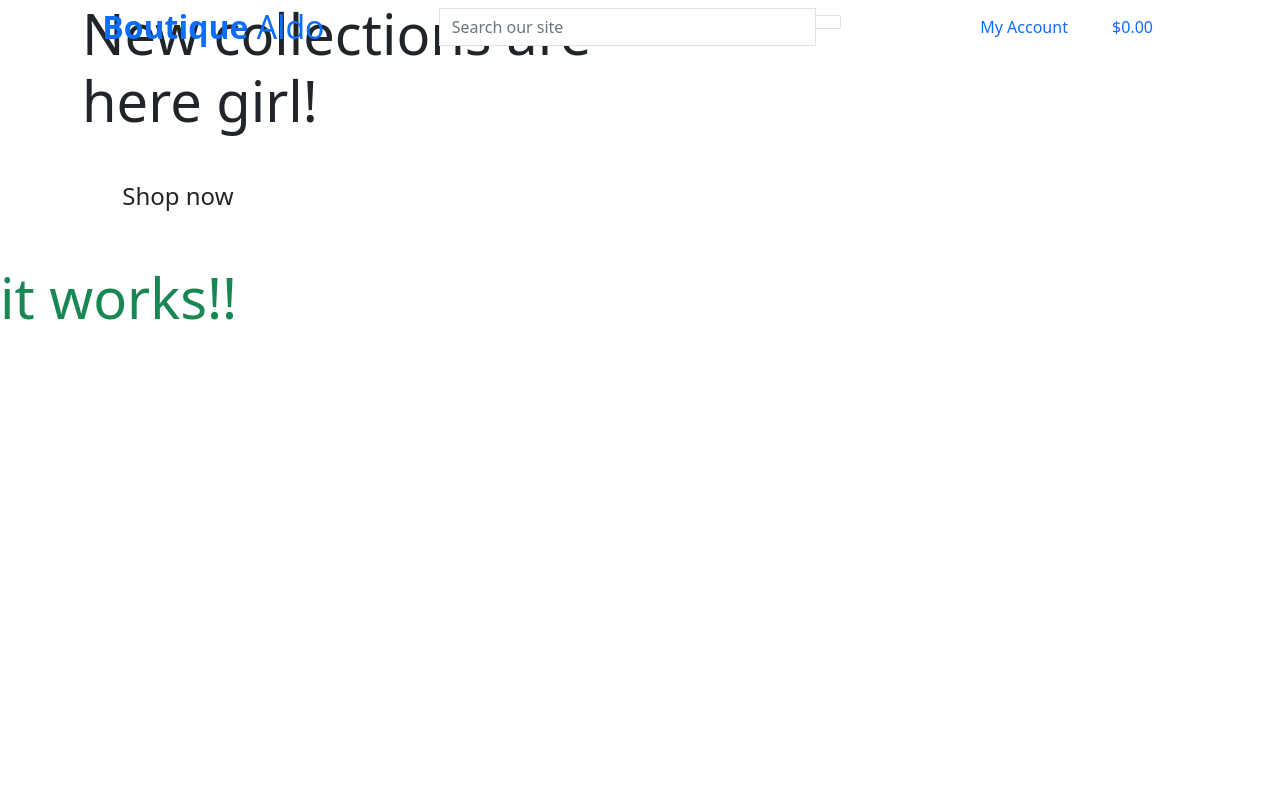
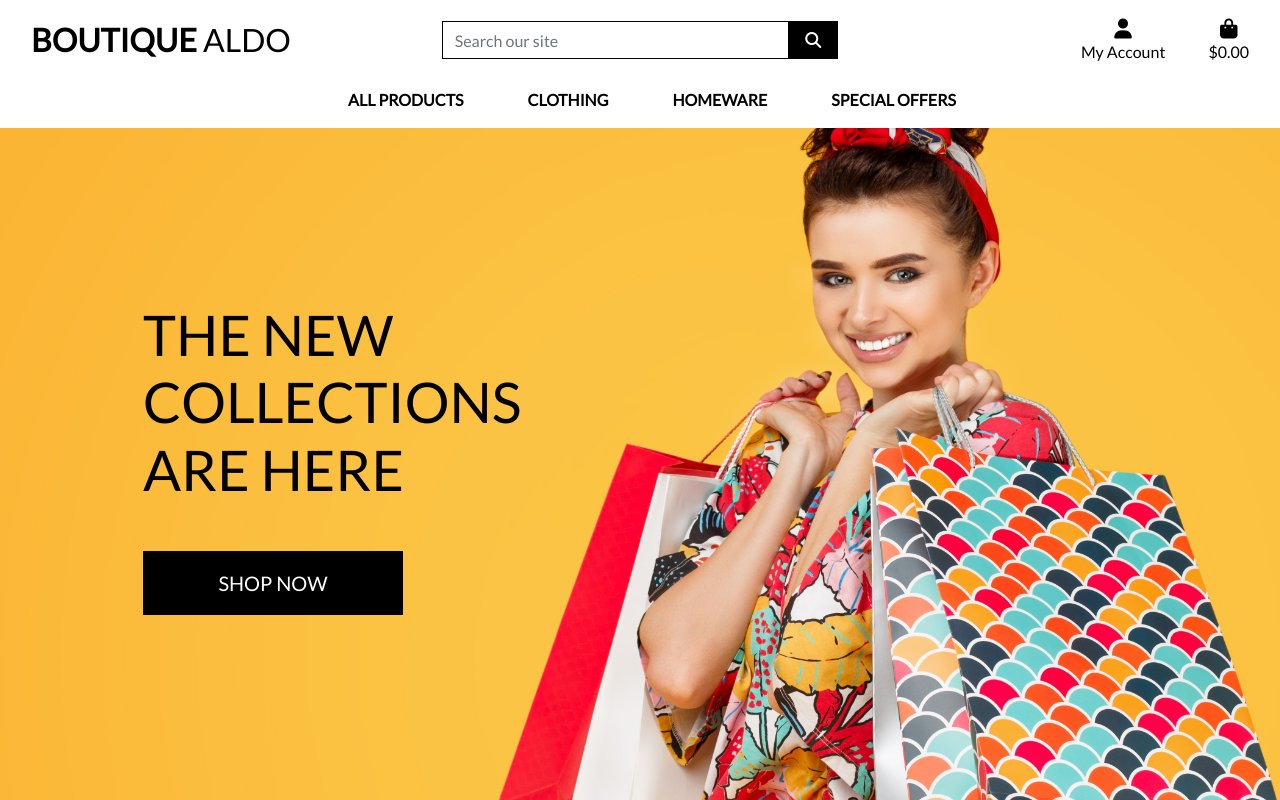
Before and after one commit to mayasaffron/boutique_ado_version_1, a Django app: page / in a window 1280 px wide. Run offline with Django 3.2, Linux system fonts and the light colour scheme; some libraries are stand-ins or nearby versions.

Commit message:
completed home page header and css

```diff
--- a/boutique_ado/urls.py
+++ b/boutique_ado/urls.py
@@ -15,9 +15,12 @@ Including another URLconf
 """
 from django.contrib import admin
 from django.urls import path, include
+from django.conf import settings
+from django.conf.urls.static import static
+
 
 urlpatterns = [
     path('admin/', admin.site.urls),
     path('accounts/', include('allauth.urls')),
     path('', include('home.urls')),
-]
+] + static(settings.MEDIA_URL, document_root=settings.MEDIA_ROOT)
--- a/home/templates/home/index.html
+++ b/home/templates/home/index.html
@@ -1,32 +1,28 @@
+
 {% extends "base.html" %}
-
 {% load static %}
 
 {% block page_header %}
-
-<container class="header-container">
+    <div class="container header-container">
         <div class="row">
-        <div class="col">
-
+            <div class="col"></div>
         </div>
     </div>
-</container>
-
 {% endblock %}
 
 {% block content %}
-
     <div class="container h-100">
         <div class="row h-100">
             <div class="col-7 col-md-6 my-auto">
                 <h1 class="display-4 logo-font text-black">
-               New collections are here girl!
+                    The new collections are here
                 </h1>
                 <div class="my-5">
-        <h4><a href="" class="shop-now-button btn-lg btn rounded-0 text-uppercase py-3"></a> Shop now</h4>
+                    <h4>
+                        <a href="" class="shop-now-button btn btn-lg rounded-0 text-uppercase py-3">Shop Now</a>
+                    </h4>
                 </div>
             </div>
         </div>
     </div>
-<h1 class="display-4 text-success"> it works!!</h1>
 {% endblock %}
--- /dev/null
+++ b/static/css/base.css
@@ -0,0 +1,81 @@
+html {
+    height: 100%;
+}
+
+body {
+    background: url('/media/homepage_background_cropped.jpg') no-repeat center center fixed;
+    background-size: cover;
+    height: calc(100vh - 164px);
+    color: #555;
+    font-family: 'Lato';
+}
+
+/* from Bulma */
+.icon {
+    align-items: center;
+    display: inline-flex;
+    justify-content: center;
+    height: 1.5rem;
+    width: 1.5rem;
+}
+
+.logo-font {
+    text-transform: uppercase;
+}
+
+.main-logo-link {
+    width: fit-content;
+}
+
+.shop-now-button {
+    background: black;
+    color: white;
+    min-width: 260px;
+}
+
+.btn-black {
+    background: black;
+    color: white;
+}
+
+.shop-now-button:hover,
+.shop-now-button:active,
+.shop-now-button:focus,
+.btn-black:hover,
+.btn-black:active,
+.btn-black:focus {
+    background: #222;
+    color: white;
+}
+
+.text-black {
+    color: #000 !important;
+}
+
+.border-black {
+    border: 1px solid black !important;
+}
+
+/* -------------------------------- Media Queries */
+
+/* Slightly larger container on xl screens */
+@media (min-width: 1200px) {
+  .container {
+    max-width: 80%;
+  }
+}
+
+/* fixed top navbar only on medium and up */
+@media (min-width: 992px) {
+    .fixed-top-desktop-only {
+        position: fixed;
+        top: 0;
+        right: 0;
+        left: 0;
+        z-index: 1030;
+    }
+
+    .header-container {
+        padding-top: 164px;
+    }
+}
--- a/templates/base.html
+++ b/templates/base.html
@@ -16,8 +16,9 @@
 
 
 {% block corecss %}
-    <link href="https://cdn.jsdelivr.net/npm/bootstrap@5.0.0-beta1/dist/css/bootstrap.min.css" rel="stylesheet"
-        integrity="sha384-giJF6kkoqNQ00vy+HMDP7azOuL0xtbfIcaT9wjKHr8RbDVddVHyTfAAsrekwKmP1" crossorigin="anonymous">
+    <link rel="stylesheet" href="https://stackpath.bootstrapcdn.com/bootstrap/4.4.1/css/bootstrap.min.css" integrity="sha384-Vkoo8x4CGsO3+Hhxv8T/Q5PaXtkKtu6ug5TOeNV6gBiFeWPGFN9MuhOf23Q9Ifjh" crossorigin="anonymous">
+    <link href="https://fonts.googleapis.com/css2?family=Lato&display=swap" rel="stylesheet">
+    <link rel="stylesheet" href="{% static 'css/base.css' %}">
 {% endblock %}
 
 {% block extracss %}
@@ -25,9 +26,10 @@
 {% endblock %}
 
 {% block corejs %}
-    <script src="https://cdn.jsdelivr.net/npm/bootstrap@5.0.0-beta1/dist/js/bootstrap.bundle.min.js"
-        integrity="sha384-ygbV9kiqUc6oa4msXn9868pTtWMgiQaeYH7/t7LECLbyPA2x65Kgf80OJFdroafW"
-        crossorigin="anonymous"></script>
+    <script src="https://code.jquery.com/jquery-3.4.1.slim.min.js" integrity="sha384-J6qa4849blE2+poT4WnyKhv5vZF5SrPo0iEjwBvKU7imGFAV0wwj1yYfoRSJoZ+n" crossorigin="anonymous"></script>
+    <script src="https://cdn.jsdelivr.net/npm/popper.js@1.16.0/dist/umd/popper.min.js" integrity="sha384-Q6E9RHvbIyZFJoft+2mJbHaEWldlvI9IOYy5n3zV9zzTtmI3UksdQRVvoxMfooAo" crossorigin="anonymous"></script>
+    <script src="https://stackpath.bootstrapcdn.com/bootstrap/4.4.1/js/bootstrap.min.js" integrity="sha384-wfSDF2E50Y2D1uUdj0O3uMBJnjuUD4Ih7YwaYd1iqfktj0Uod8GCExl3Og8ifwB6" crossorigin="anonymous"></script>
+    <script src="https://kit.fontawesome.com/372dca3c92.js" crossorigin="anonymous"></script>
 {% endblock %}
 
 {% block extrajs %}
@@ -38,7 +40,7 @@
 
 <body>
 <header class="container-fluid fixed-top">
-<div class="row">
+<div class="row bg-white pt-lg-2 d-none d-lg-flex" id="topnav">
     <div class="col-12 col-lg-4 my-auto py-1 py-lg-0 text-center text-lg-left"> <a href="{% url 'home' %}" class="nav-link main-logo-link"><h2 class="logo-font text-black my-0"><strong> Boutique</strong> Aldo</h2></a></div>
     <div class="col-12 col-lg-4 my-auto py-1 py-lg-0">
         <form method="GET" action="">
@@ -94,6 +96,15 @@
     </div>
 
 </div>
+<div class="row bg-white">
+<nav class="navbar navbar-expand-lg navbar-light w-100">
+    <button class="navbar-toggler" type="button" data-bs-toggle="collapse" data-bs-target="#main-nav" aria-controls="main_nav" aria-expanded="false" aria-label="Toggle navigation">
+      <span class="navbar-toggler-icon"></span>
+    </button>
+    {% include 'includes/mobile-top-header.html' %}
+    {% include 'includes/main-nav.html' %}
+</nav>
+</div>
 </header>
 
 {% if messages %}
--- /dev/null
+++ b/templates/includes/main-nav.html
@@ -0,0 +1,50 @@
+<div class="collapse navbar-collapse" id="main-nav">
+    <ul class="navbar-nav w-auto mx-auto">
+        <li class="nav-item dropdown">
+            <a class="logo-font font-weight-bold nav-link text-black mr-5" href="#" id="all-products-link" data-toggle="dropdown" aria-haspopup="true" aria-expanded="false">
+                All Products
+            </a>
+            <div class="dropdown-menu border-0" aria-labelledby="all-products-link">
+                <a href="" class="dropdown-item">By Price</a>
+                <a href="" class="dropdown-item ">By Rating</a>
+                <a href="" class="dropdown-item ">By Category</a>
+                <a href="" class="dropdown-item">All Products</a>
+            </div>
+        </li>
+
+        <li class="nav-item dropdown">
+            <a class="logo-font font-weight-bold nav-link text-black mr-5" href="#" id="clothing-link" data-toggle="dropdown" aria-haspopup="true" aria-expanded="false">
+                Clothing
+            </a>
+            <div class="dropdown-menu border-0" aria-labelledby="clothing-link">
+                <a href="" class="dropdown-item">Activewear &amp; Essentials</a>
+                <a href="" class="dropdown-item">Jeans</a>
+                <a href="" class="dropdown-item">Shirts</a>
+                <a href="" class="dropdown-item">All Clothing</a>
+            </div>
+        </li>
+
+        <li class="nav-item dropdown">
+            <a class="logo-font font-weight-bold nav-link text-black mr-5" href="#" id="homeware-link" data-toggle="dropdown" aria-haspopup="true" aria-expanded="false">
+                Homeware
+            </a>
+            <div class="dropdown-menu border-0" aria-labelledby="homeware-link">
+                <a href="" class="dropdown-item">Bed &amp; Bath</a>
+                <a href="" class="dropdown-item">Kitchen &amp; Dining</a>
+                <a href="" class="dropdown-item">All Homeware</a>
+            </div>
+        </li>
+
+        <li class="nav-item dropdown">
+            <a class="logo-font font-weight-bold nav-link text-black" href="#" id="specials-link" data-toggle="dropdown" aria-haspopup="true" aria-expanded="false">
+                Special Offers
+            </a>
+            <div class="dropdown-menu border-0" aria-labelledby="specials-link">
+                <a href="" class="dropdown-item">New Arrivals</a>
+                <a href="" class="dropdown-item">Deals</a>
+                <a href="" class="dropdown-item">Clearance</a>
+                <a href="" class="dropdown-item">All Specials</a>
+            </div>
+        </li>
+    </ul>
+</div>
--- /dev/null
+++ b/templates/includes/mobile-top-header.html
@@ -0,0 +1,56 @@
+<li class="list-inline-item">
+    <a class="text-black nav-link d-block d-lg-none" href="#" id="mobile-search" data-toggle="dropdown" aria-haspopup="true" aria-expanded="false">
+        <div class="text-center">
+            <div><i class="fas fa-search fa-lg"></i></div>
+            <p class="my-0">Search</p>
+        </div>
+    </a>
+    <div class="dropdown-menu border-0 w-100 p-3 rounded-0 my-0" aria-labelledby="mobile-search">
+        <form class="form" method="GET" action="">
+            <div class="input-group w-100">
+                <input class="form-control border border-black rounded-0" type="text" name="q" placeholder="Search our site">
+                <div class="input-group-append">
+                    <button class="form-control form-control btn btn-black border border-black rounded-0" type="submit">
+                        <span class="icon">
+                            <i class="fas fa-search"></i>
+                        </span>
+                    </button>
+                </div>
+            </div>
+        </form>
+    </div>
+</li>
+<li class="list-inline-item dropdown">
+    <a class="text-black nav-link d-block d-lg-none" href="#" id="user-options" data-toggle="dropdown" aria-haspopup="true" aria-expanded="false">
+        <div class="text-center">
+            <div><i class="fas fa-user fa-lg"></i></div>
+            <p class="my-0">My Account</p>
+        </div>
+    </a>
+    <div class="dropdown-menu border-0" aria-labelledby="user-options">
+        {% if request.user.is_authenticated %}
+            {% if request.user.is_superuser %}
+                <a href="{% url 'account_logout' %}" class="dropdown-item">Product Management</a>
+            {% endif %}
+            <a href="" class="dropdown-item">My Profile</a>
+            <a href="{% url 'account_logout' %}" class="dropdown-item">Logout</a>
+        {% else %}
+            <a href="{% url 'account_signup' %}" class="dropdown-item">Register</a>
+            <a href="{% url 'account_login' %}" class="dropdown-item">Login</a>
+        {% endif %}
+    </div>
+</li>
+<li class="list-inline-item">
+    <a class="{% if grand_total %}text-primary font-weight-bold{% else %}text-black{% endif %} nav-link d-block d-lg-none" href="">
+        <div class="text-center">
+            <div><i class="fas fa-shopping-bag fa-lg"></i></div>
+            <p class="my-0">
+                {% if grand_total %}
+                    ${{ grand_total|floatformat:2 }}
+                {% else %}
+                    $0.00
+                {% endif %}
+            </p>
+        </div>
+    </a>
+</li>
```
Also changed, not shown: boutique_ado/settings.py (+4 -12 lines), media/homepage_background_cropped.jpg (added). Lines whose indentation alone changed are shown as unchanged.
